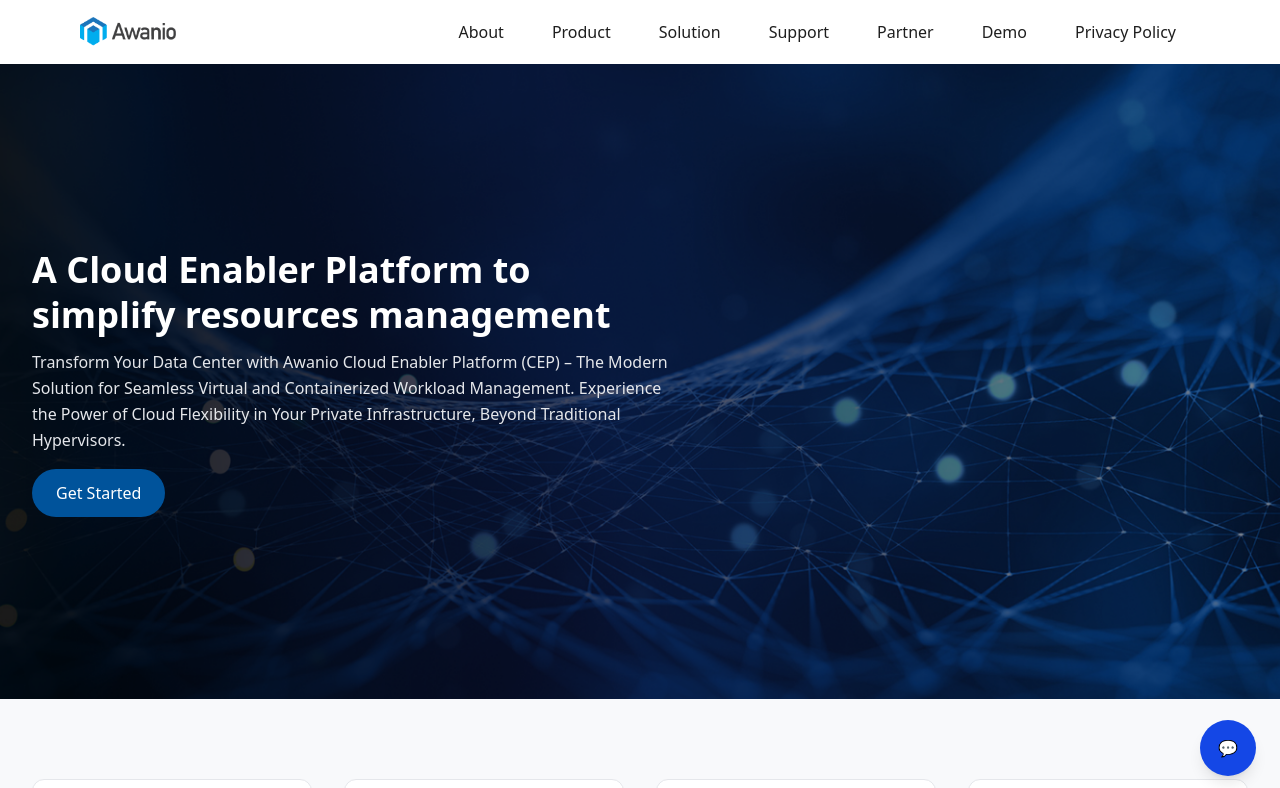
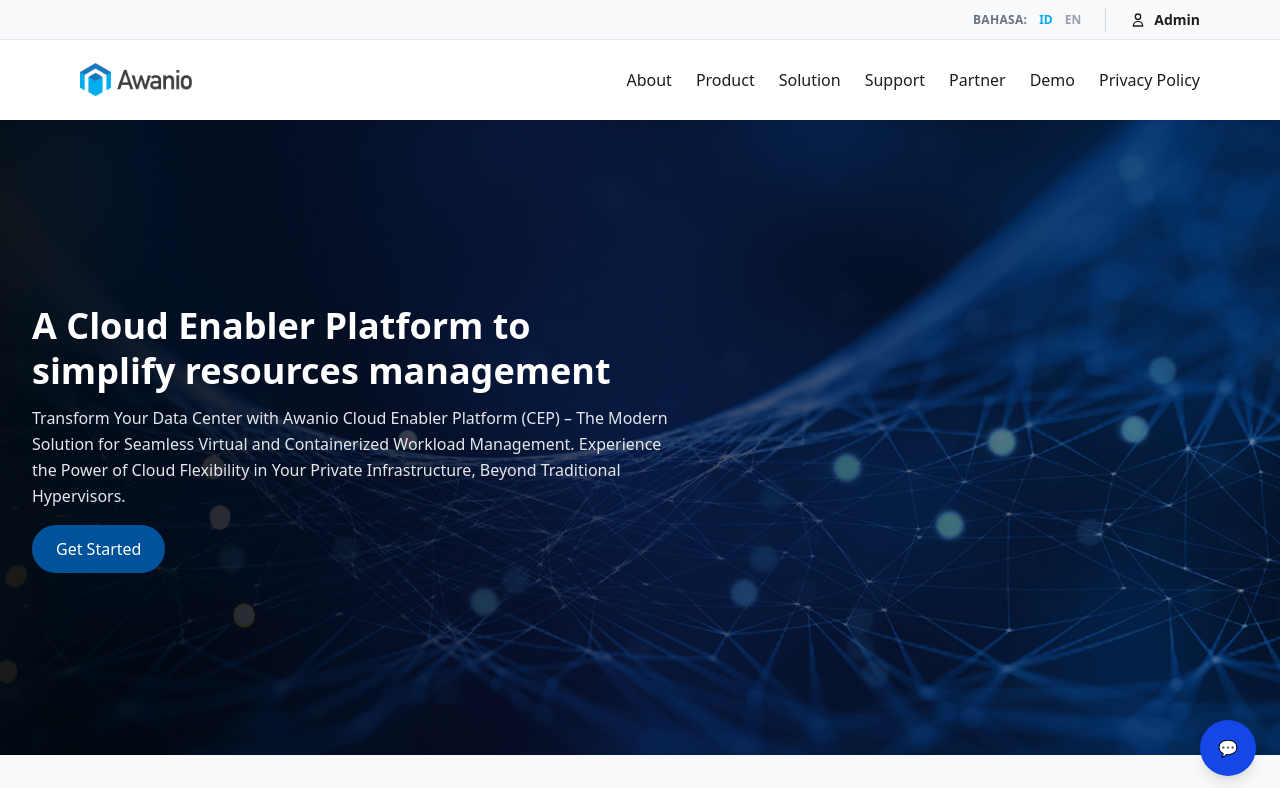
Before and after one commit to FarhanZain22/awanioweb, a React (Vite) app: page / in a window 1280 px wide. Shown: the top 788 px of the page. Built offline with nearby package versions, Linux system fonts and the light colour scheme.

Commit message:
navbar new dan solution

```diff
--- a/src/components/Navbar.jsx
+++ b/src/components/Navbar.jsx
@@ -1,104 +1,113 @@
-import React, { useState, useEffect } from "react";
+import React, { useState } from "react"; // useEffect dihapus karena tidak butuh deteksi scroll lagi
 import { Link, useLocation } from "react-router-dom";
 import images from "../assets";
 
 const Navbar = () => {
   const [open, setOpen] = useState(false);
-  const [scrolled, setScrolled] = useState(false);
+  const [lang, setLang] = useState("ID");
   const location = useLocation();
 
-  useEffect(() => {
-    const handleScroll = () => {
-      setScrolled(window.scrollY > 10);
-    };
-    window.addEventListener("scroll", handleScroll);
-    return () => window.removeEventListener("scroll", handleScroll);
-  }, []);
-
-  const menuClass = (path) =>
-    location.pathname === path
-      ? "h-16 flex items-center justify-center px-6 bg-[#00ADEE] text-white transition box-border"
-      : "h-16 flex items-center justify-center px-6 text-[#1E1E1E] transition box-border";
+  const navLinks = [
+    { title: "About", path: "/about", type: "internal" },
+    { title: "Product", path: "/product", type: "internal" },
+    { title: "Solution", path: "/solution", type: "internal" },
+    { title: "Support", path: "https://docs.awan.io/", type: "external" },
+    { title: "Partner", path: "https://partner.awan.io/", type: "external" },
+    { title: "Demo", path: "/demo", type: "internal" },
+    { title: "Privacy Policy", path: "/privacy-policy", type: "internal" },
+  ];
 
   const closeMenu = () => setOpen(false);
 
   return (
-    <nav
-      className={`
-        sticky top-0 z-50 w-full flex items-center h-16
-        px-6 sm:px-10 lg:px-20 justify-between transition-all duration-300
-        backdrop-blur-xl border-b border-white/20
-        ${scrolled ? "bg-white/30" : "bg-white/95"}
-      `}
-    >
-      <Link to="/">
-        <img src={images.awanlogo} alt="Logo" className="w-20 sm:w-24 cursor-pointer" />
-      </Link>
+    // HAPUS 'fixed top-0'. Ganti jadi 'relative' atau biarkan default.
+    // Tambahkan 'bg-white' agar background-nya pasti putih.
+    <header className="w-full z-50 flex flex-col font-sans bg-white relative shadow-sm">
+      {/* --- BAGIAN 1: TOP BAR --- */}
+      <div className="hidden lg:flex justify-end items-center h-10 px-6 sm:px-10 lg:px-20 bg-gray-50 border-b border-gray-200 text-sm">
+        {/* Language Switcher */}
+        <div className="flex items-center gap-3 pr-6 border-r border-gray-300 h-6">
+          <span className="text-gray-500 text-xs font-semibold tracking-wide">BAHASA:</span>
+          <button onClick={() => setLang("ID")} className={`flex items-center gap-1 font-bold transition-colors ${lang === "ID" ? "text-[#00ADEE]" : "text-gray-400 hover:text-gray-600"}`}>
+            <span className="text-xs">ID</span>
+          </button>
+          <button onClick={() => setLang("EN")} className={`flex items-center gap-1 font-bold transition-colors ${lang === "EN" ? "text-[#00ADEE]" : "text-gray-400 hover:text-gray-600"}`}>
+            <span className="text-xs">EN</span>
+          </button>
+        </div>
 
-      {/* Desktop Menu */}
-      <div className="hidden lg:flex items-center gap-0">
-        <Link to="/about" className={menuClass("/about")}>
-          About
-        </Link>
-        <Link to="/product" className={menuClass("/product")}>
-          Product
-        </Link>
-        <Link to="/solution" className={menuClass("/solution")}>
-          Solution
-        </Link>
-
-        {/* External Links */}
-        <a href="https://docs.awan.io/" target="_blank" rel="noopener noreferrer" className="h-16 flex items-center justify-center px-6 text-[#1E1E1E] transition box-border">
-          Support
-        </a>
-
-        <a href="https://partner.awan.io/" target="_blank" rel="noopener noreferrer" className="h-16 flex items-center justify-center px-6 text-[#1E1E1E] transition box-border">
-          Partner
-        </a>
-
-        <Link to="/demo" className={menuClass("/demo")}>
-          Demo
-        </Link>
-        <Link to="/privacy-policy" className={menuClass("/privacy-policy")}>
-          Privacy Policy
+        {/* Admin Link */}
+        <Link to="/login" className="flex items-center gap-2 pl-6 text-[#1E1E1E] hover:text-[#00ADEE] font-semibold transition-colors">
+          <svg className="w-4 h-4" fill="none" stroke="currentColor" strokeWidth="2" viewBox="0 0 24 24">
+            <path strokeLinecap="round" strokeLinejoin="round" d="M16 7a4 4 0 11-8 0 4 4 0 018 0zM12 14a7 7 0 00-7 7h14a7 7 0 00-7-7z" />
+          </svg>
+          Admin
         </Link>
       </div>
 
-      {/* Mobile Menu Button */}
-      <button className="lg:hidden ml-auto" onClick={() => setOpen(!open)}>
-        <svg className="w-7 h-7" fill="none" stroke="currentColor" strokeWidth="2">
-          <path strokeLinecap="round" strokeLinejoin="round" d="M4 6h16M4 12h16M4 18h16" />
-        </svg>
-      </button>
+      {/* --- BAGIAN 2: MAIN NAVBAR --- */}
+      <nav className="w-full flex items-center h-20 px-6 sm:px-10 lg:px-20 justify-between bg-white">
+        {/* LOGO */}
+        <Link to="/" onClick={closeMenu}>
+          <img src={images.awanlogo} alt="Logo" className="w-24 sm:w-28 cursor-pointer" />
+        </Link>
 
-      {/* Mobile Menu */}
-      {open && (
-        <div className="absolute top-16 left-0 w-full backdrop-blur-xl bg-white/80 shadow-md flex flex-col p-5 gap-4 lg:hidden z-50">
-          <Link to="/about" onClick={closeMenu} className={menuClass("/about")}>
-            About
-          </Link>
-          <Link to="/product" onClick={closeMenu} className={menuClass("/product")}>
-            Product
-          </Link>
-          <Link to="/solution" onClick={closeMenu} className={menuClass("/solution")}>
-            Solution
-          </Link>
+        {/* MENU DESKTOP */}
+        <div className="hidden lg:flex items-center gap-6 ml-auto">
+          {navLinks.map((link, index) =>
+            link.type === "internal" ? (
+              <Link key={index} to={link.path} className={`text-base font-medium transition hover:text-[#00ADEE] ${location.pathname === link.path ? "text-[#00ADEE]" : "text-[#1E1E1E]"}`}>
+                {link.title}
+              </Link>
+            ) : (
+              <a key={index} href={link.path} target="_blank" rel="noopener noreferrer" className="text-base font-medium text-[#1E1E1E] transition hover:text-[#00ADEE]">
+                {link.title}
+              </a>
+            )
+          )}
+        </div>
 
-          {/* External Links (mobile) */}
-          <a href="https://docs.awan.io/" target="_blank" rel="noopener noreferrer" onClick={closeMenu} className="h-16 flex items-center justify-center px-6 text-[#1E1E1E]">
-            Support
-          </a>
+        {/* MOBILE MENU BUTTON */}
+        <button className="lg:hidden ml-auto text-[#1E1E1E]" onClick={() => setOpen(!open)}>
+          {open ? (
+            <svg className="w-8 h-8" fill="none" stroke="currentColor" strokeWidth="2" viewBox="0 0 24 24">
+              <path strokeLinecap="round" strokeLinejoin="round" d="M6 18L18 6M6 6l12 12" />
+            </svg>
+          ) : (
+            <svg className="w-8 h-8" fill="none" stroke="currentColor" strokeWidth="2" viewBox="0 0 24 24">
+              <path strokeLinecap="round" strokeLinejoin="round" d="M4 6h16M4 12h16M4 18h16" />
+            </svg>
+          )}
+        </button>
 
-          <a href="https://partner.awan.io/" target="_blank" rel="noopener noreferrer" onClick={closeMenu} className="h-16 flex items-center justify-center px-6 text-[#1E1E1E]">
-            Partner
-          </a>
-
-          <Link to="/demo" onClick={closeMenu} className={menuClass("/demo")}>
-            Demo
-          </Link>
+        {/* MOBILE DROPDOWN */}
+        <div
+          className={`absolute top-full left-0 w-full bg-white shadow-lg flex flex-col lg:hidden transition-all duration-300 overflow-hidden z-50 ${
+            open ? "max-h-screen py-5 opacity-100" : "max-h-0 py-0 opacity-0"
+          }`}
+        >
+          {navLinks.map((link, index) => (
+            <Link key={index} to={link.path} onClick={closeMenu} className="py-3 px-6 text-[#1E1E1E] hover:text-[#00ADEE] font-medium border-b border-gray-50">
+              {link.title}
+            </Link>
+          ))}
+          <div className="flex justify-between items-center px-6 mt-4 pt-4 bg-gray-50 mx-4 rounded-lg">
+            <div className="flex gap-4 py-3">
+              <button onClick={() => setLang("ID")} className={`${lang === "ID" ? "text-[#00ADEE] font-bold" : "text-gray-400"}`}>
+                ID
+              </button>
+              <span className="text-gray-300">|</span>
+              <button onClick={() => setLang("EN")} className={`${lang === "EN" ? "text-[#00ADEE] font-bold" : "text-gray-400"}`}>
+                EN
+              </button>
+            </div>
+            <Link to="/login" onClick={closeMenu} className="text-[#1E1E1E] font-medium hover:text-[#00ADEE]">
+              Admin Login
+            </Link>
+          </div>
         </div>
-      )}
-    </nav>
+      </nav>
+    </header>
   );
 };
 
--- a/src/pages/solution.jsx
+++ b/src/pages/solution.jsx
@@ -26,7 +26,7 @@
         </section>
 
         {/* ========== CLOUD ENABLER SECTION ========== */}
-        <section className="bg-[#F8F9FB] sm:h-screen">
+        <section className="bg-[#F8F9FB] pb-20">
           <div className="max-w-[1200px] mx-auto pt-20">
             {/* Title & Subtitle */}
             <div className="text-center mb-12">
@@ -60,7 +60,7 @@
         </section>
 
         {/* ========== HYPER SECTION ========== */}
-        <section className=" relative w-full  h-full sm:h-screen pb-10 lg:h-[700px] bg-cover bg-center" style={{ backgroundImage: `url(${images.hyperbg})` }}>
+        <section className=" relative w-full  h-full  pb-10 lg:h-[700px] bg-cover bg-center" style={{ backgroundImage: `url(${images.hyperbg})` }}>
           <div className="relative z-10 max-w-[1200px] mx-auto px-4 sm:px-6 lg:px-8 pt-10 sm:pt-16 lg:pt-24">
             {/* Judul & Deskripsi */}
             <div className="text-white mb-8 sm:mb-12 lg:mb-16">
@@ -82,7 +82,7 @@
         </section>
 
         {/* ========== SECURITY SECTION ========== */}
-        <section className="bg-[#F8F9FB] py-12 sm:py-16 lg:py-20 sm:h-screen">
+        <section className="bg-[#F8F9FB] py-12 sm:py-16 lg:py-20">
           <div className="max-w-[1200px] mx-auto px-4 sm:px-6 lg:px-8">
             {/* Title */}
             <div className="text-right mb-8 sm:mb-10 lg:mb-14 flex flex-col items-end">
```
